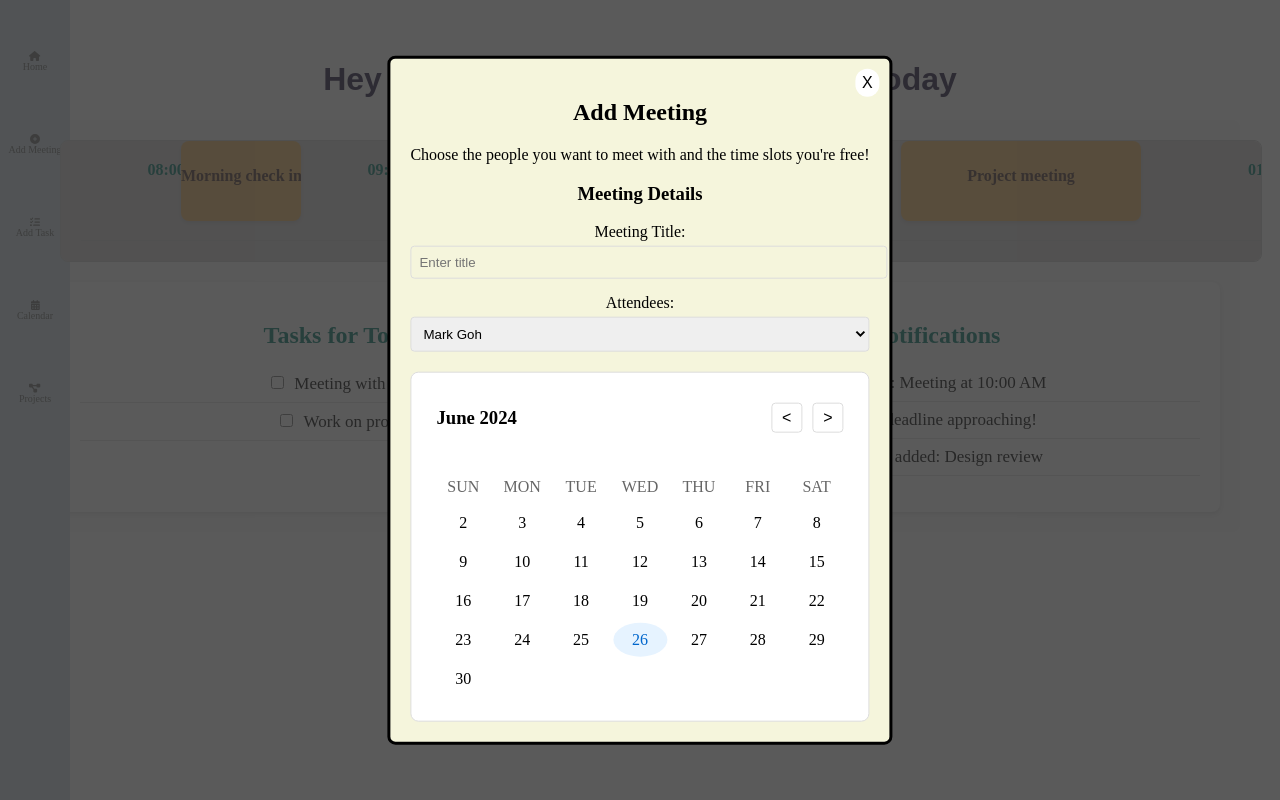
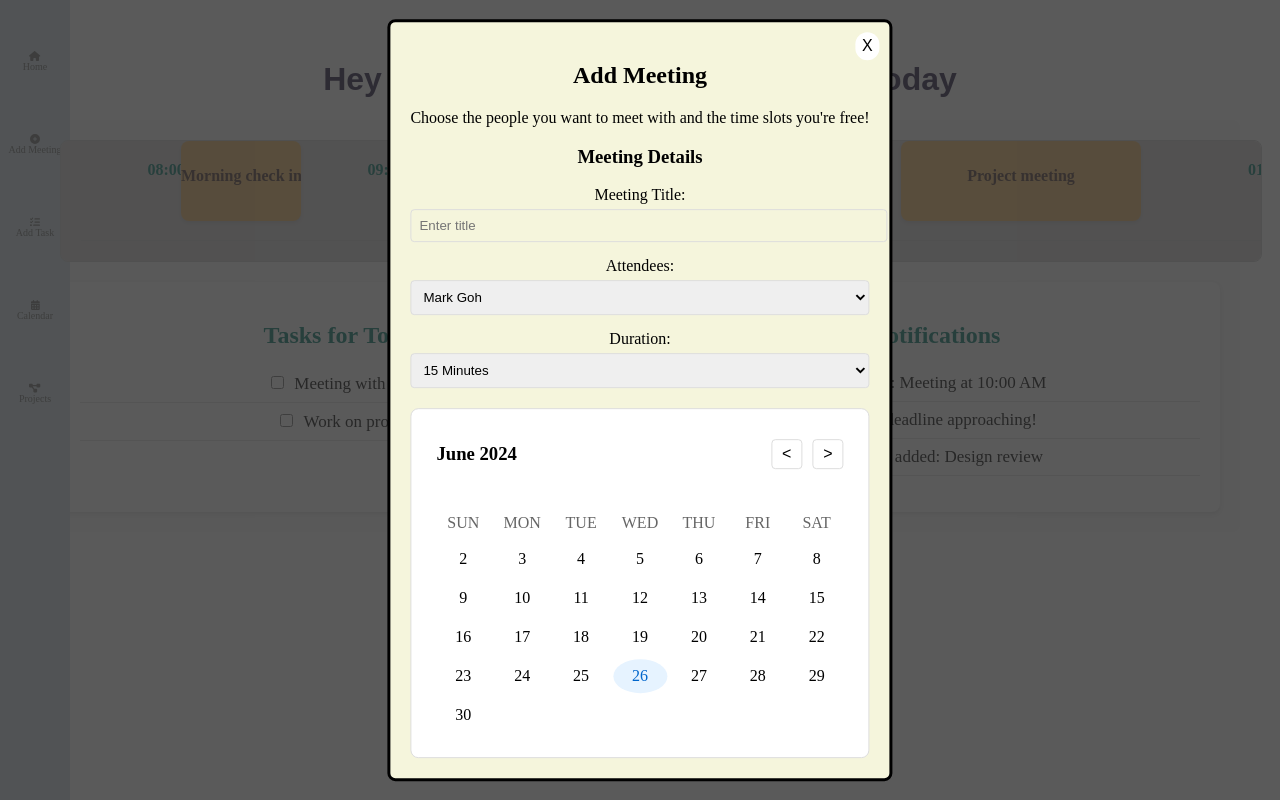
Before and after one commit to kimberlytmq/hackforgood, a React (Vite) app: page /home in a window 1280 px wide. Both pictures are taken after a click on the element "Add Meeting". Built offline with nearby package versions, Linux system fonts and the light colour scheme.

Commit message:
Add duration tab

```diff
--- a/src/components/MeetingPopup/MeetingPopup.jsx
+++ b/src/components/MeetingPopup/MeetingPopup.jsx
@@ -3,6 +3,8 @@ import './MeetingPopup.css';
 
 function MeetingPopup({ setIsMeetingPopupOpen }) {
   const [currentMonth, setCurrentMonth] = useState('June 2024');
+  const [duration, setDuration] = useState('');
+
 
   const handleClose = () => {
     setIsMeetingPopupOpen(false);
@@ -36,6 +38,16 @@ function MeetingPopup({ setIsMeetingPopupOpen }) {
               <option value="Mark Goh">Mark Goh</option>
               <option value="Aiken">Aiken</option>
               <option value="Dueet">Dueet</option>
+            </select>
+          </div>
+          <div className="box">
+            <label>Duration:</label>
+            <select>
+              <option value="" disabled>Select duration</option>
+              <option value="15">15 Minutes</option>
+              <option value="30">30 Minutes</option>
+              <option value="60">1 Hour</option>
+              <option value="120">2 Hours</option>
             </select>
           </div>
 
```
